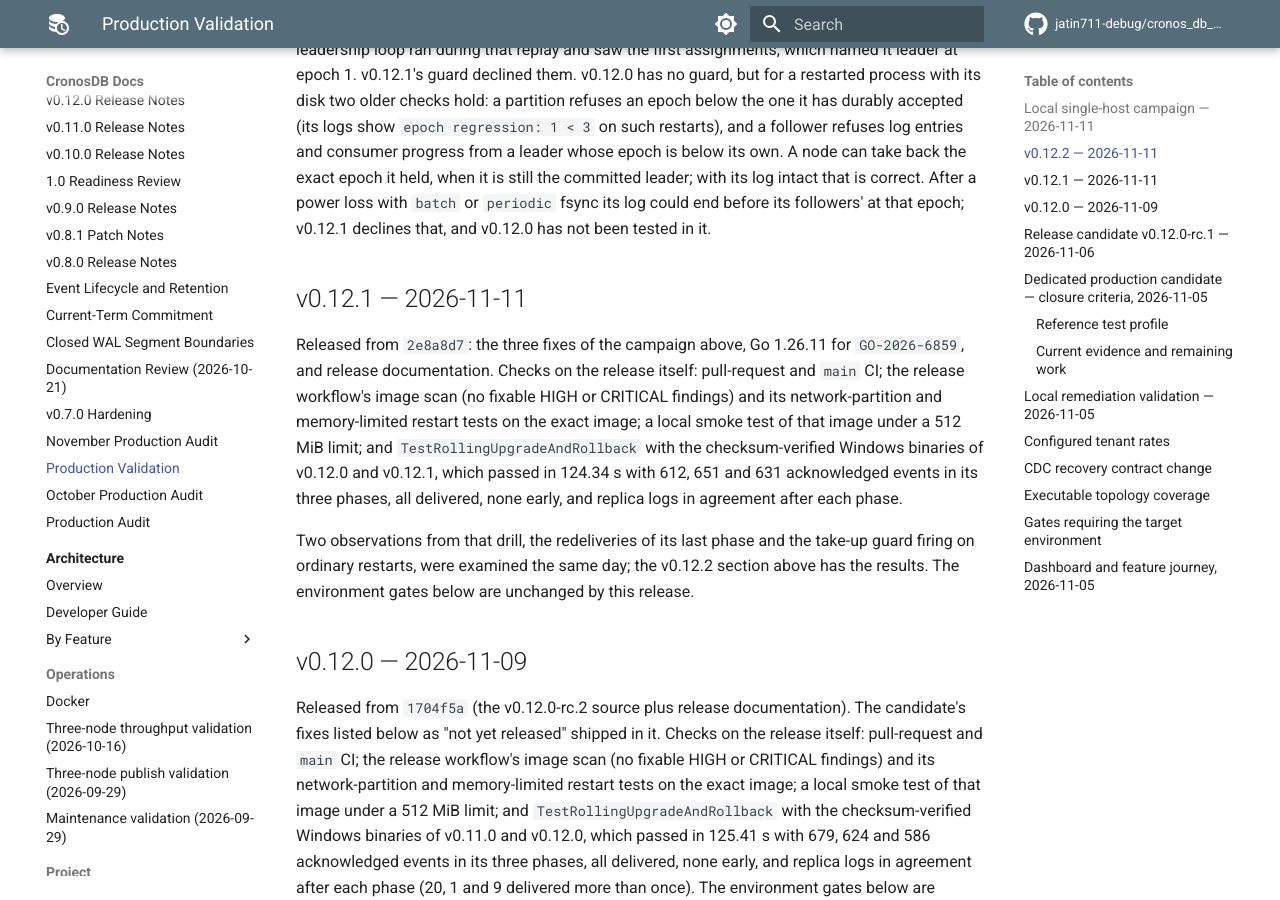
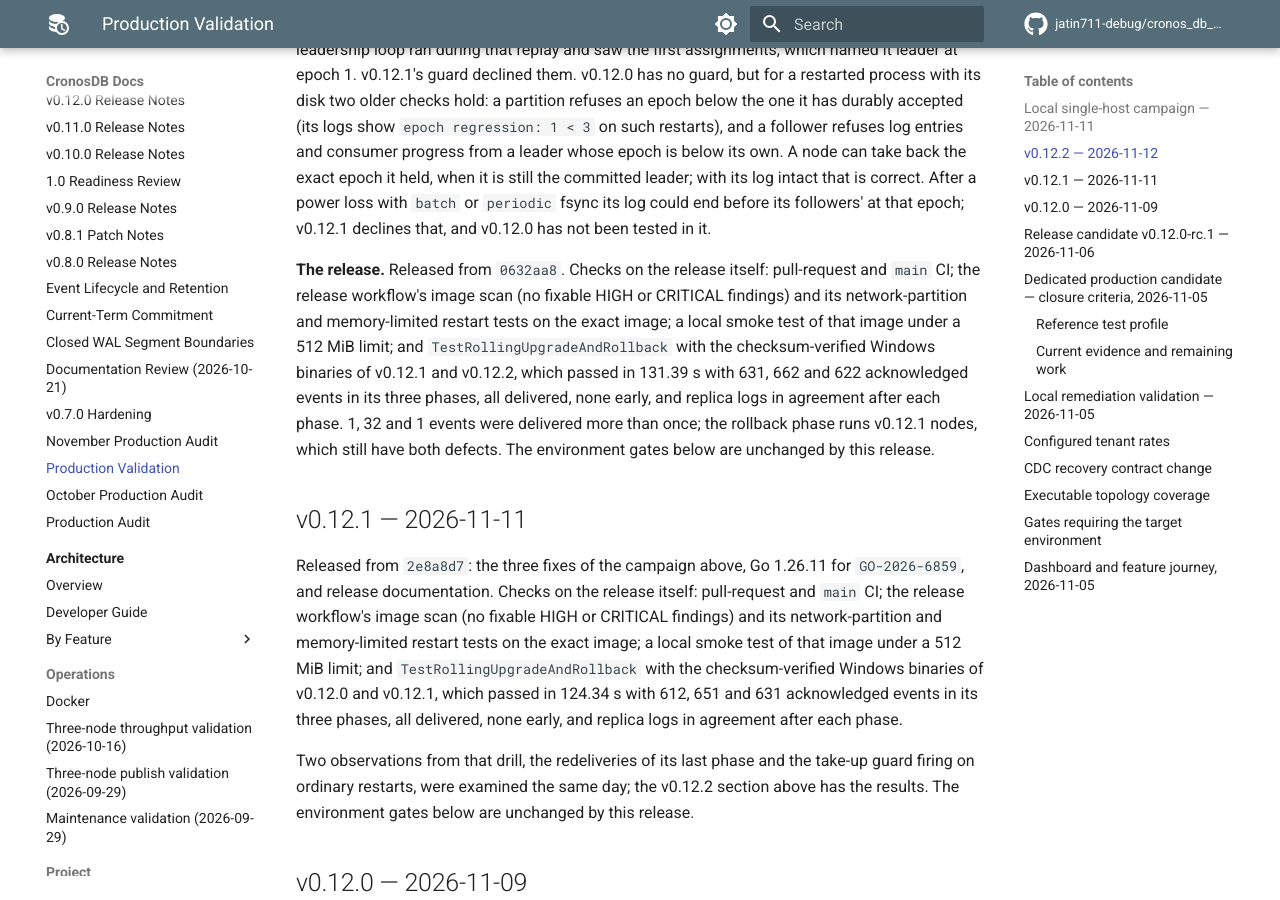
Before and after one commit to jatin711-debug/cronos_db_golang, an MkDocs documentation site: the page built from docs/PRODUCTION_VALIDATION.md, in a window 1280 px wide and 900 px high, scrolled down 1507 px. Built offline with MkDocs 1.6.1 and Material for MkDocs 9.7.7, drawn with Linux system fonts in a browser that asks for light colours; comment, search, counter and statistics services are not loaded; some of the changed text lies outside the part shown.

Commit message:
docs: record the v0.12.2 publication and pin its image digest
Co-Authored-By: Claude Opus 5.5 <noreply@anthropic.com>

```diff
--- a/docs/PRODUCTION_VALIDATION.md
+++ b/docs/PRODUCTION_VALIDATION.md
@@ -29,7 +29,7 @@ not on separate hosts or Kubernetes; power loss was not tested; and the
 latencies are those of a shared desktop machine. A 24-hour run of `TestSoak` on
 one machine is the next step, before the separate-host run.
 
-## v0.12.2 — 2026-11-11
+## v0.12.2 — 2026-11-12
 
 The v0.12.1 upgrade drill left two observations open. Both were examined with
 the drill rerun under a trace of every redelivered event.
@@ -73,6 +73,17 @@ below its own. A node can take back the exact epoch it held, when it is still th
 committed leader; with its log intact that is correct. After a power loss with
 `batch` or `periodic` fsync its log could end before its followers' at that
 epoch; v0.12.1 declines that, and v0.12.0 has not been tested in it.
+
+**The release.** Released from `0632aa8`. Checks on the release itself:
+pull-request and `main` CI; the release workflow's image scan (no fixable HIGH or
+CRITICAL findings) and its network-partition and memory-limited restart tests on
+the exact image; a local smoke test of that image under a 512 MiB limit; and
+`TestRollingUpgradeAndRollback` with the checksum-verified Windows binaries of
+v0.12.1 and v0.12.2, which passed in 131.39 s with 631, 662 and 622 acknowledged
+events in its three phases, all delivered, none early, and replica logs in
+agreement after each phase. 1, 32 and 1 events were delivered more than once;
+the rollback phase runs v0.12.1 nodes, which still have both defects. The
+environment gates below are unchanged by this release.
 
 ## v0.12.1 — 2026-11-11
 
```
Also changed, not shown: DOCKER.md (+2 -1 lines), docs/PRODUCTION_RELEASE.md (+7 -0 lines).
